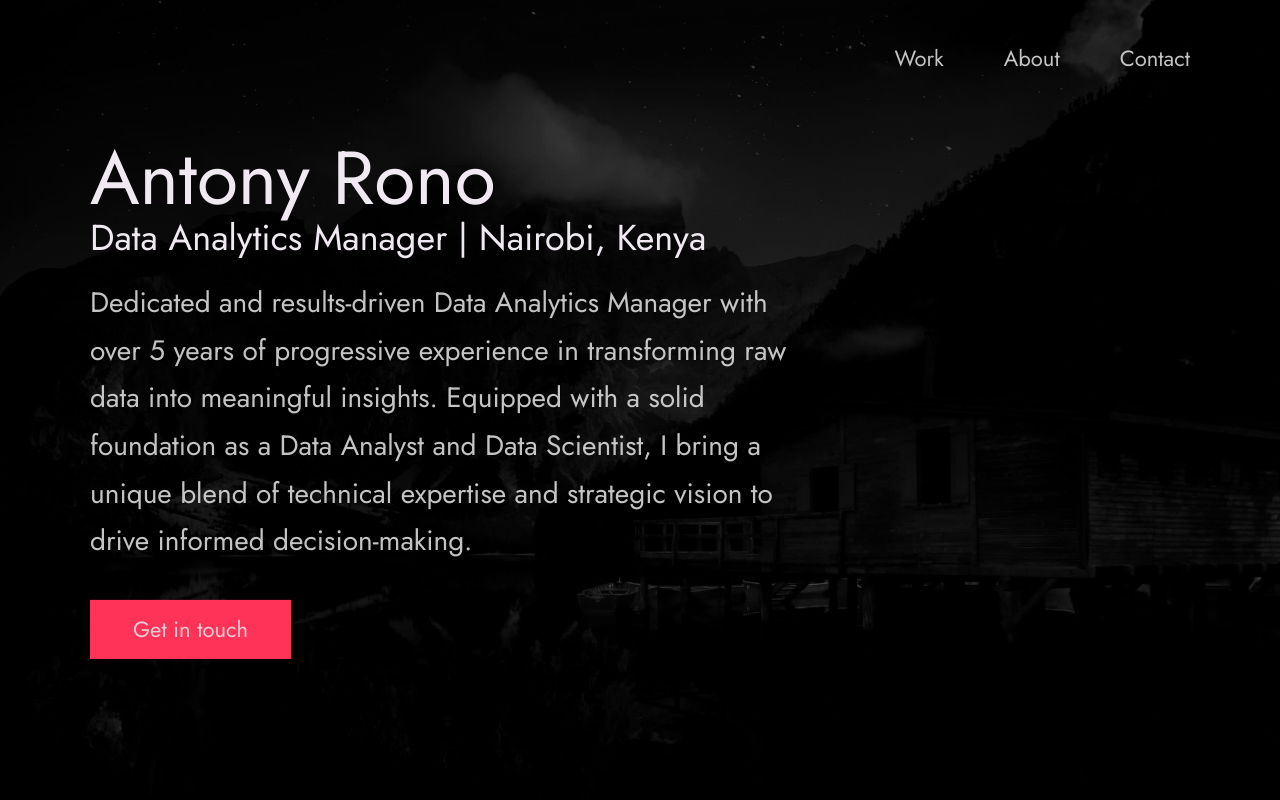
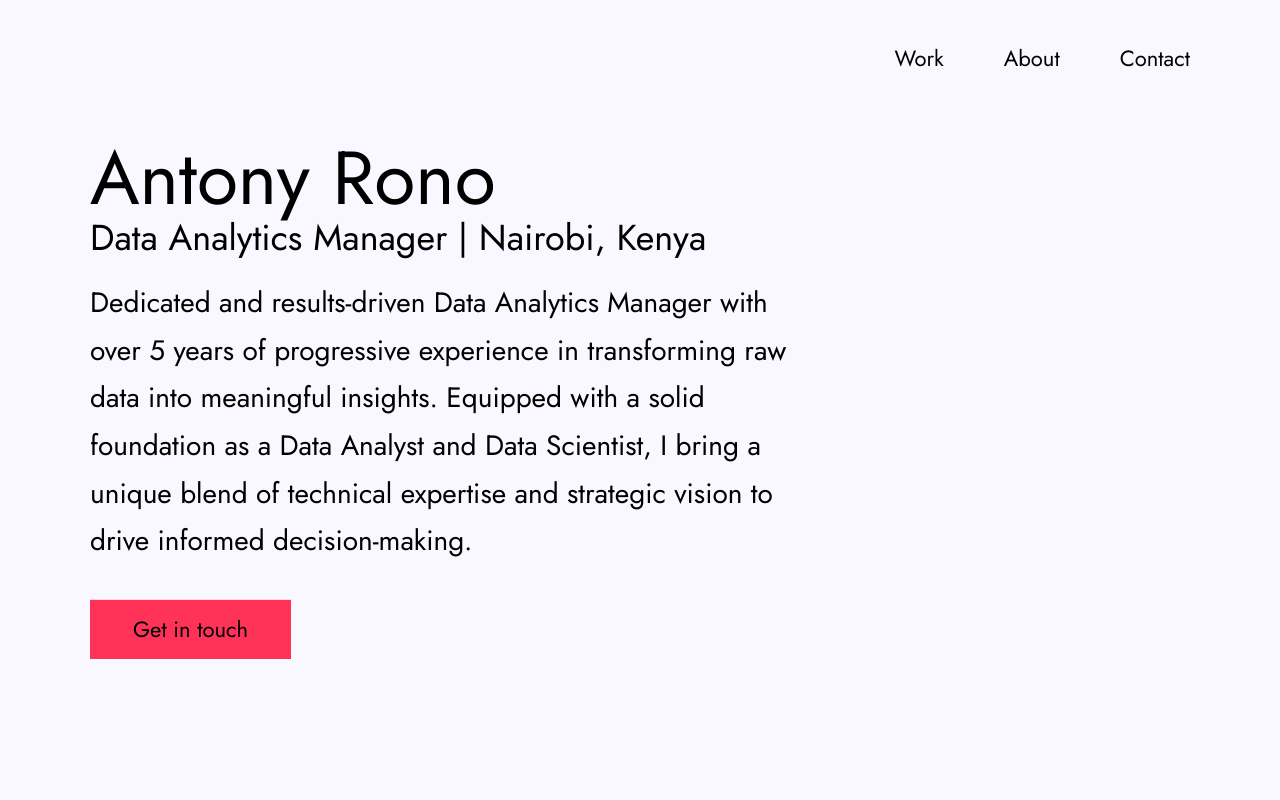
Before and after one commit to AntonyRono/github_portfolio, a plain HTML site: page index.html in a window 1280 px wide. Shown: the top 800 px of the page. Drawn offline with Linux system fonts and the light colour scheme.

Commit message:
Changed the theme

```diff
--- a/index.css
+++ b/index.css
@@ -70,9 +70,12 @@ body {
     font-size: var(--font-size-small);
     font-family: var(--font-stack);
     font-weight: 400;
-    color: var(--white-1);
+    color: var(--black-1);
     line-height: var(--line-height-normal);
-    background: var(--black);
+    /* background: var(--black); */
+    /* background: linear-gradient(#ffffff, #c9c9c9); */
+    background: #FBFAFF  ;
+    /* background: #F9F7FF; */
     overflow-x: hidden;
 }
 
@@ -125,7 +128,7 @@ h3 {
     font-family: 'Jost', sans-serif;
     font-weight: 400;
     line-height: var(--line-height-small);
-    color: var(--white);
+    color: var(--black-1);
 }
 
 .heading-primary {
@@ -404,8 +407,9 @@ body:not(.user-is-tabbing) a:focus {
 /* --------------------------------------- */
 
 .header {
-    background: linear-gradient(rgba(0,0,0, .1), rgba(0,0,0, .4)),
-        url('./images/header.jpg');
+    /* background: linear-gradient(rgba(0,0,0, .1), rgba(0,0,0, .4)),
+        url('./images/header_new.jfif'); */
+    background: #F9F7FF;
     height: 100vh;
     background-size: cover;
     background-position: center;
```
